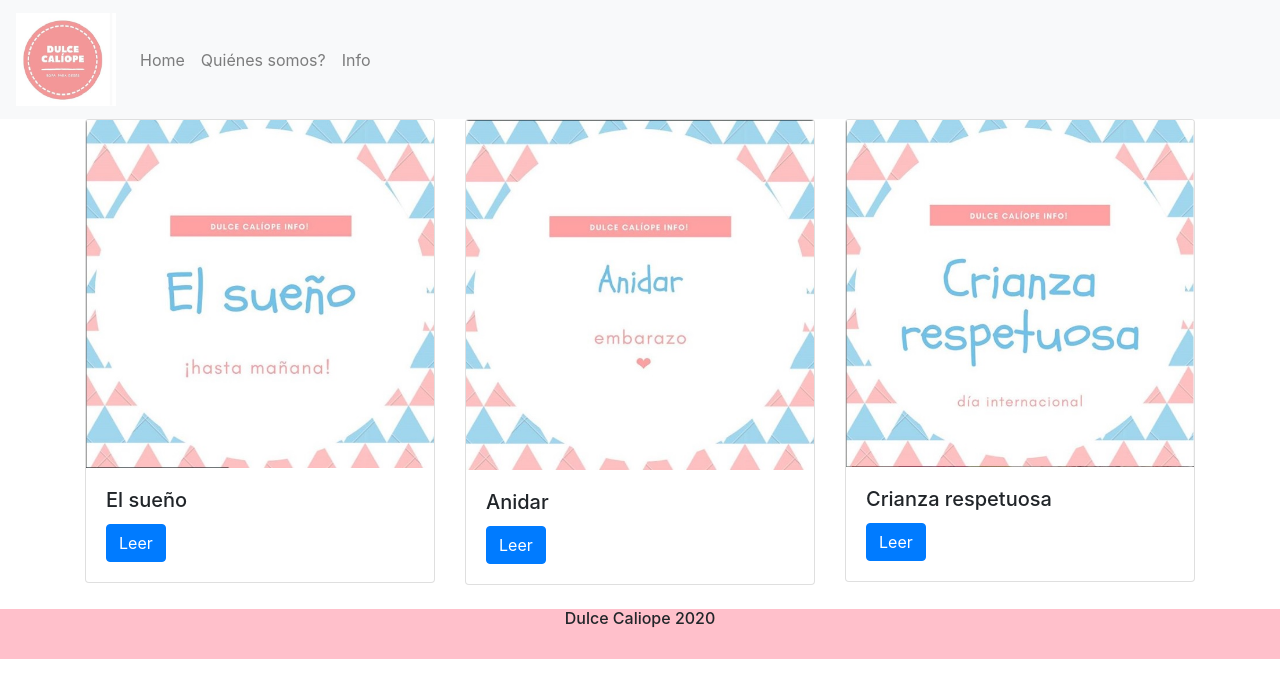
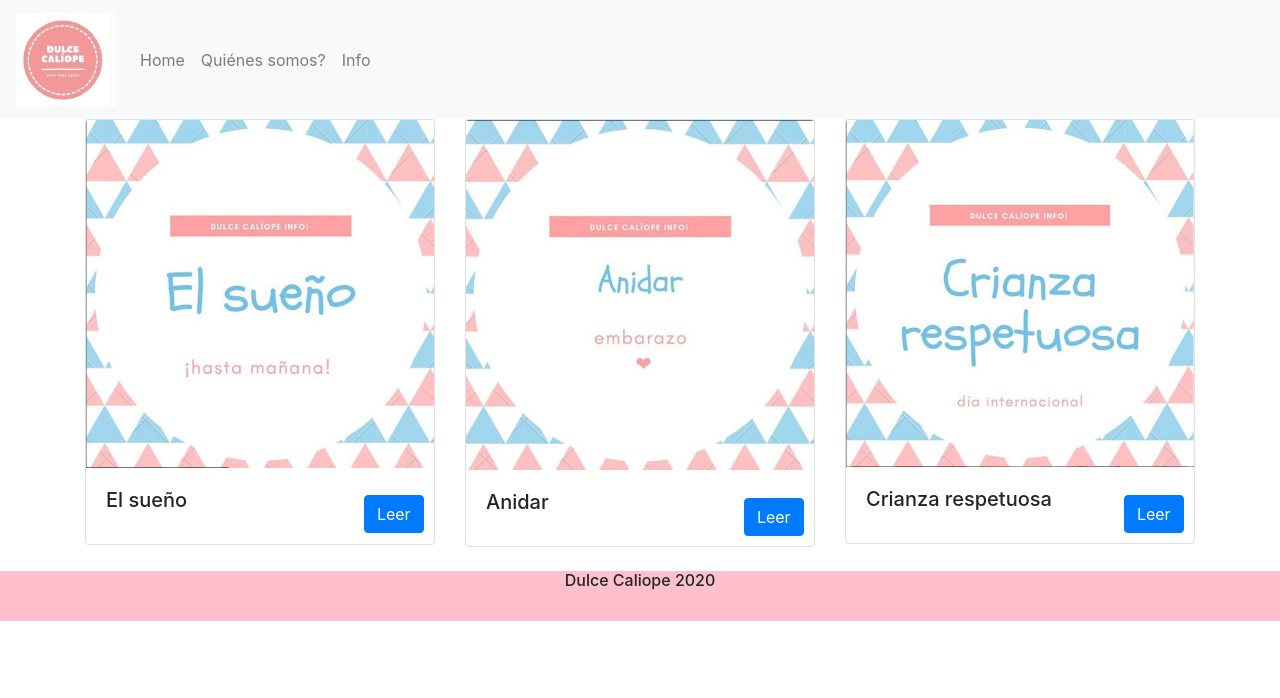
Before and after one commit to SoleMer/angular-dulcecaliope, an Angular app: page /info in a window 1280 px wide. Shown: the top 698 px of the page. Built offline with nearby package versions, Linux system fonts and the light colour scheme.

Commit message:
Cuestiones de estilo

```diff
--- a/src/app/dulce-caliope-info/dulce-caliope-info.component.html
+++ b/src/app/dulce-caliope-info/dulce-caliope-info.component.html
@@ -4,7 +4,7 @@
             <img [src]="item.image" class="card-img-top" alt="...">
             <div class="card-body">
                 <h5 class="card-title">{{item.title}}</h5>
-                <button class="btn btn-primary" (click)="setSelected(item)">Leer</button>
+                <button class="btn btn-primary text-right" (click)="setSelected(item)">Leer</button>
             </div>
         </div>
     </div>
--- a/src/app/dulce-caliope-info/dulce-caliope-info.component.scss
+++ b/src/app/dulce-caliope-info/dulce-caliope-info.component.scss
@@ -5,3 +5,15 @@ h2 {
 h6 {
     text-align: right;
 }
+
+button {
+    position: absolute;
+    bottom: .65rem;
+    right: .65rem;
+}
+
+
+/*
+.card-body {
+    display: inline-flex;
+}*/
--- a/src/app/dulce-caliope-info/dulce-caliope-info.component.ts
+++ b/src/app/dulce-caliope-info/dulce-caliope-info.component.ts
@@ -24,7 +24,7 @@ export class DulceCaliopeInfoComponent implements OnInit {
       date: "25-08-2020",
       subtitle: "¿Existe momento más mágico que el embarazo?",
       content: "Recuerdo la sensación de los movimientos de Cali en la panza y emano nostalgia! Crecen tan rápido. Se dice que mientras que estamos esperando a nuestros polluelos nuestro cerebro 'anida', queremos mejorar el hogar, preparar su espacio, tener todo listo para la llegada de este nuevo se. Recuerdo que en la semana 30 de embarazo estaba enloquecida por tener armada la cuna (cuna que hasta el momento habrá usado dos veces y solo para jugar). Algo muy importante que hay que tener listo siempre por cualquier eventualidad es el bolso! Yo lo prepare en la semana 27, porque ansiosa siempre, lo arme y desarme mil veces! 👜🎒",
-      conclusion: "¿Que llevar en el bolso? \n Para el/la bebé: 👶 \n -3/4 mudas de ropa compuestas por: body, ranita/pantalón, batita o camperita, medias y gorro. Se recomienda que la ropita sea de algodón y preferentemente de colores claros (las prendas muy coloridas son hermosas, pero para teñirlas se utilizan muchos productos químicos que pueden dañar la piel de tu bebé, yo elegí para el primer día un ajuar completamente blanco!) Lavadas! (En el próximo post de info vamos a hablar sobre el lavado de la ropita \n -Manta recibidor \n -Manta de abrigo \n -20 pañales apro \n -Óleo y algodón \n NO sé recomiendan guantes o mitones! 🧤 Los bebés perciben a través de las manos y la boca, colocando estos elementos obstaculizamos su desarrollo y sus mecanismos de autorregulación. Si tenés miedo de que tu bebé tenga las uñitas largas y pueda lastimarse guarda en el bolso una lima fina o tijerita \n Los gorritos son muy importantes durante el primer mes de vida, lxs bebés no regulan correctamente su temperatura corporal, y como su cabecita es tan grande es por dónde más pierden calor. \n Si querés amamantar no se recomienda llevar sucedáneos (mamadera/chupete)🍼 generan confusión de succión, dificultando la lactancia. \n \n Para mamá: \n -Camisón cómodo que favorezca la lactancia si así lo desean, lo mismo los corpiños. \n -Varios cambios de bombacha (al menos 4) \n -Apósitos post parto (mínimo 10) \n -Toallón y elementos de higien \n -Colita para el pelo"
+      conclusion: "¿Que llevar en el bolso? Para el/la bebé: 👶 -3/4 mudas de ropa compuestas por: body, ranita/pantalón, batita o camperita, medias y gorro. Se recomienda que la ropita sea de algodón y preferentemente de colores claros (las prendas muy coloridas son hermosas, pero para teñirlas se utilizan muchos productos químicos que pueden dañar la piel de tu bebé, yo elegí para el primer día un ajuar completamente blanco!) Lavadas! (En el próximo post de info vamos a hablar sobre el lavado de la ropita -Manta recibidor -Manta de abrigo -20 pañales apro -Óleo y algodón NO sé recomiendan guantes o mitones! 🧤 Los bebés perciben a través de las manos y la boca, colocando estos elementos obstaculizamos su desarrollo y sus mecanismos de autorregulación. Si tenés miedo de que tu bebé tenga las uñitas largas y pueda lastimarse guarda en el bolso una lima fina o tijerita. Los gorritos son muy importantes durante el primer mes de vida, lxs bebés no regulan correctamente su temperatura corporal, y como su cabecita es tan grande es por dónde más pierden calor. Si querés amamantar no se recomienda llevar sucedáneos (mamadera/chupete)🍼 generan confusión de succión, dificultando la lactancia. Para mamá: -Camisón cómodo que favorezca la lactancia si así lo desean, lo mismo los corpiños. -Varios cambios de bombacha (al menos 4) -Apósitos post parto (mínimo 10) -Toallón y elementos de higiene -Colita para el pelo"
     },
     {
       title: "Crianza respetuosa",
```
